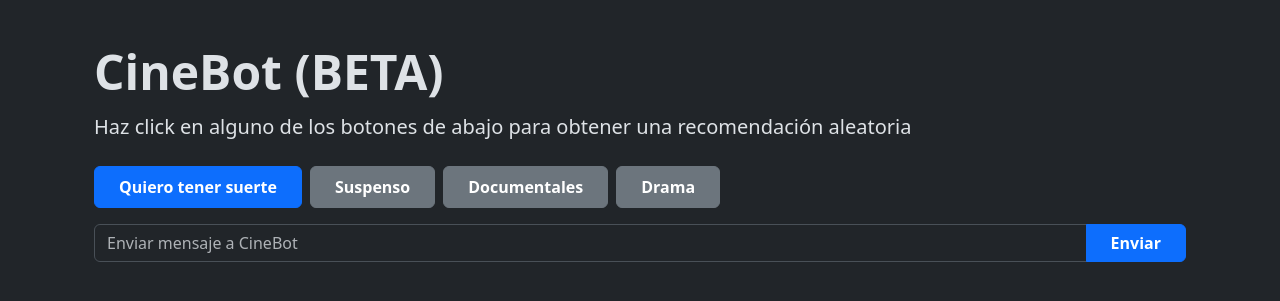
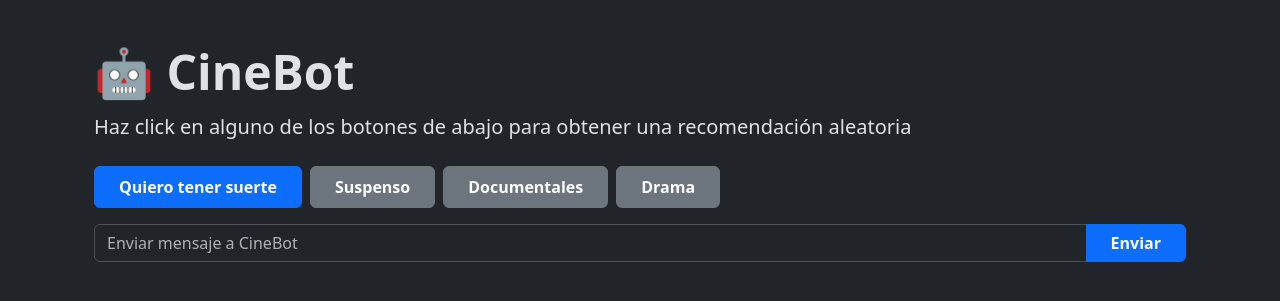
Before and after one commit to crgonzalezf/Tarea1, a Flask app: template templates/chat.html in a window 1280 px wide. Shown: the top 301 px of the page. Run offline with Flask 3, Linux system fonts and the light colour scheme; the template is opened without the code that fills it, so the values that code supplies are empty; parts of the project's set-up code (start-up, migrations or seed data) failed here and were passed over; some libraries are stand-ins or nearby versions.

Commit message:
Update chat.html

```diff
--- a/templates/chat.html
+++ b/templates/chat.html
@@ -6,7 +6,7 @@
 
 {% block content %}
     <div class="container col-xxl-8 px-4 py-5">
-        <h1 class="display-5 fw-bold lh-1 mb-3">CineBot (BETA)</h1>
+        <h1 class="display-5 fw-bold lh-1 mb-3">🤖 CineBot</h1>
         <p class="lead">Haz click en alguno de los botones de abajo para obtener una recomendación aleatoria</p>
 
         <div class="chat-container">
```
